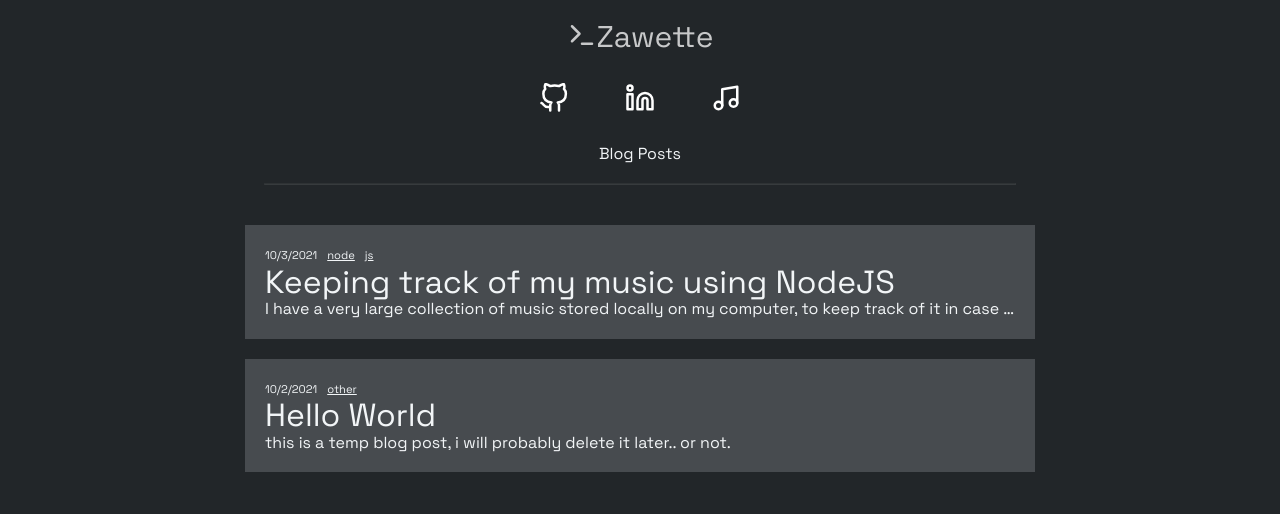
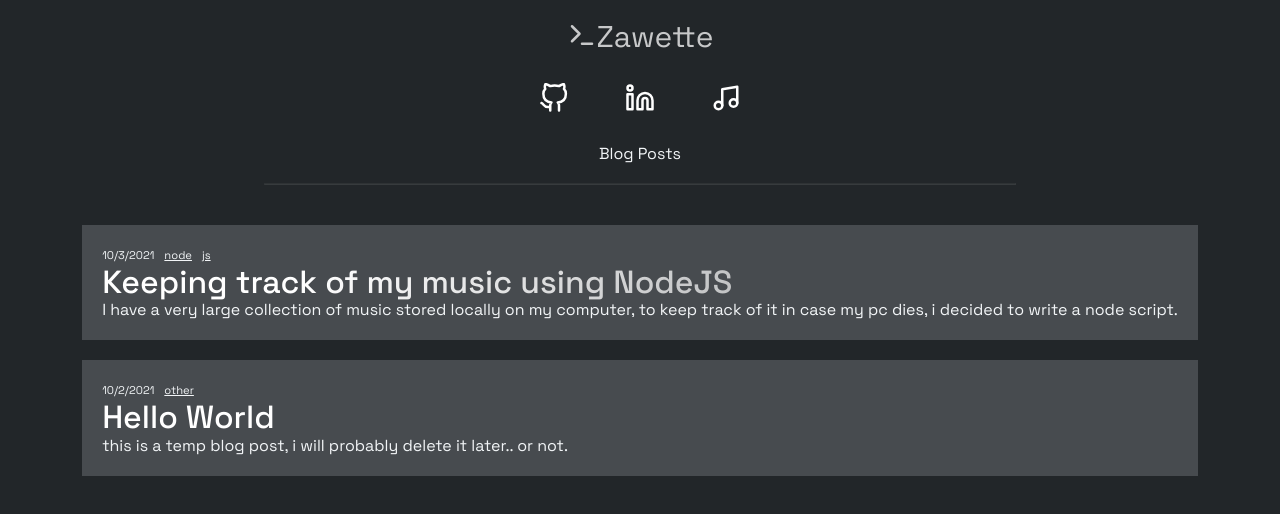
Before and after one commit to zawette/Portfolio, a Next.js app: page /blog in a window 1280 px wide. Shown: the top 514 px of the page. Built offline with nearby package versions, Linux system fonts and the light colour scheme.

Commit message:
truncate text

```diff
--- a/src/components/Blog/Post/PostStyles.js
+++ b/src/components/Blog/Post/PostStyles.js
@@ -1,37 +1,49 @@
 import styled from "styled-components";
 
 export const PostContainer = styled.div`
-background-color: ${(props)=>props.theme.colors.background2};
-padding : 2rem;
-margin-top:2rem;
+  background-color: ${(props) => props.theme.colors.background2};
+  padding: 2rem;
+  margin-top: 2rem;
 `;
 
 export const PostTitle = styled.div`
-color:${(props)=>props.theme.colors.primary1};
+  font-weight: 500;
+  background: linear-gradient(121.57deg, #FFFFFF 18.77%, rgba(255, 255, 255, 0.66) 60.15%);
+  -webkit-background-clip: text;
+  -webkit-text-fill-color: transparent;
+  color: ${(props) => props.theme.colors.primary1};
   font-size: 2em;
-`
+  @media ${props => props.theme.breakpoints.md}{
+  }
 
-export const PostHeader = styled.div`
+  @media ${props => props.theme.breakpoints.sm}{
+  }
+`;
 
-`
+export const PostHeader = styled.div``;
 
 export const PostTags = styled.a`
   text-decoration: underline;
   margin-right: 1rem;
   font-size: 0.7em;
-&:hover{
-    cursor:pointer;
+  &:hover {
+    cursor: pointer;
   }
-`
+`;
 export const PostDate = styled.span`
   margin-right: 1rem;
   font-size: 0.7em;
-`
+`;
 
 export const PostExcerpt = styled.div`
   font-size: 1em;
-width: 75rem;
-white-space: nowrap;
-overflow: hidden;
+  overflow:hidden;
+  line-height: 2rem;
+  max-height: 8rem;
+  -webkit-box-orient: vertical;
+  display: block;
+  display: -webkit-box;
+  overflow: hidden !important;
   text-overflow: ellipsis;
-`
+  -webkit-line-clamp: 2;
+`;
```
Lines whose indentation alone changed are shown as unchanged.
